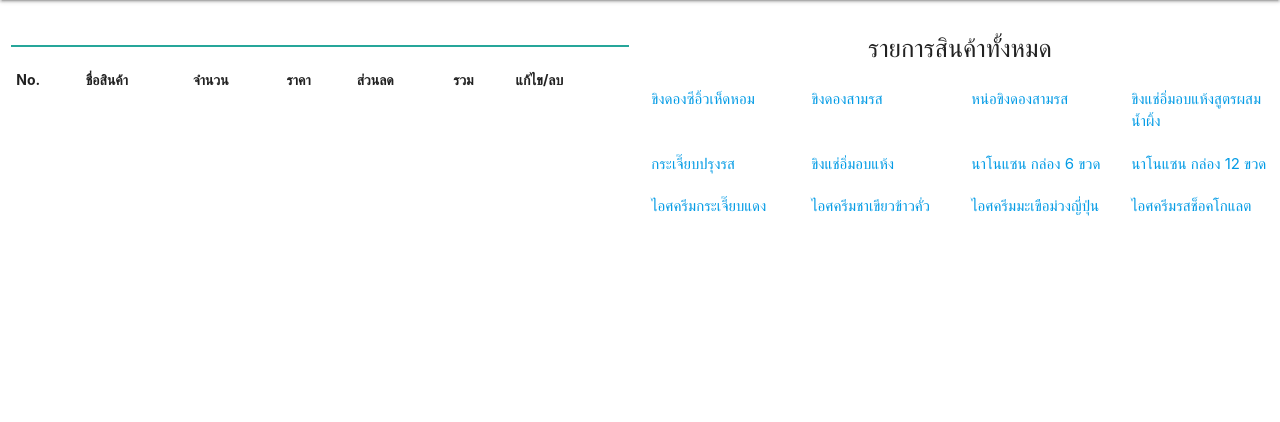
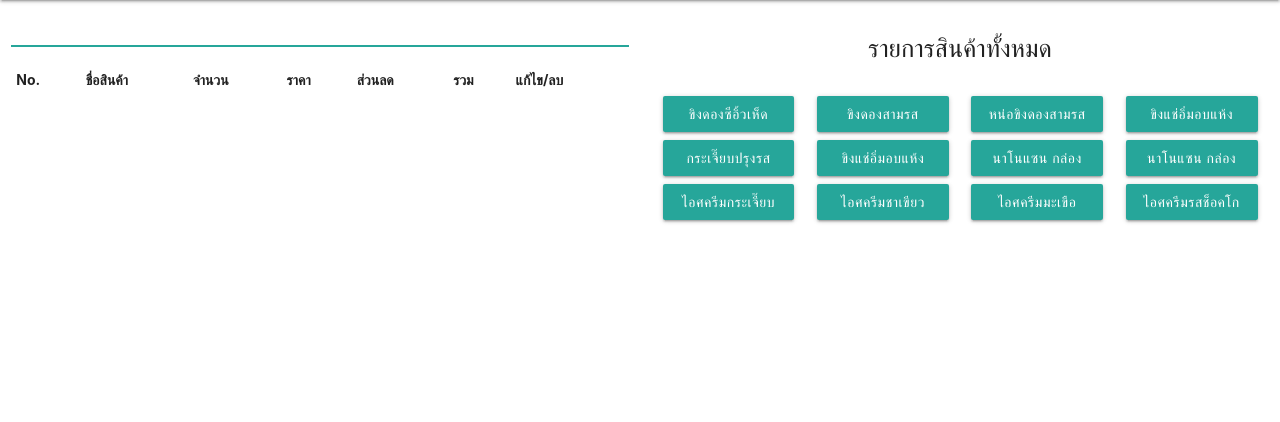
Before and after one commit to Yotsawatt/marketpos, a PHP site: page /main.php?barcodesearch= in a window 1280 px wide. Shown: the part 64-486 px from the top of the page. Run offline with PHP 8.4, Linux system fonts and the light colour scheme; data comes from the database, SQL or seed files in the repository; data that the repository does not hold is empty.

Commit message:
v1.2 release 7/12/18

```diff
--- a/css/main.css
+++ b/css/main.css
@@ -34,3 +34,7 @@ main {
     font-size: 25px;
     margin-top: 30px;
 }
+.btncus{
+    width: 100%;
+    margin-top: 8px;
+}
--- a/main.php
+++ b/main.php
@@ -138,19 +138,7 @@
                         $i = 1;
 
                         while($show1 = $queryshow1->fetch_array()){
-                            if($i==1){
-                                echo "<div class='row'>";
-                            }
-                            echo "<div class='col s12 m3 ' ><a href='main.php?barcodesearch=".$show1['barcode']."' >".$show1['product_name']."</a></div>";
-                            // echo "<div class='col s12 m3'><a href='main.php?barcodesearch=".$show1['barcode']."' class='collection-item' >".$show1['product_name']."</a></div>";
-                            if($i == 4){
-                                $i = 1;
-                                echo "</div>";
-                            }
-                            else{
-                                $i++;
-                            }
-
+                            echo "<div class='col s12 m3 ' ><a href='main.php?barcodesearch=".$show1['barcode']."' class='btn btncus' >".$show1['product_name']."</a></div>";
                         }
 
                     ?>
```
Also changed, not shown: 1 other file.
